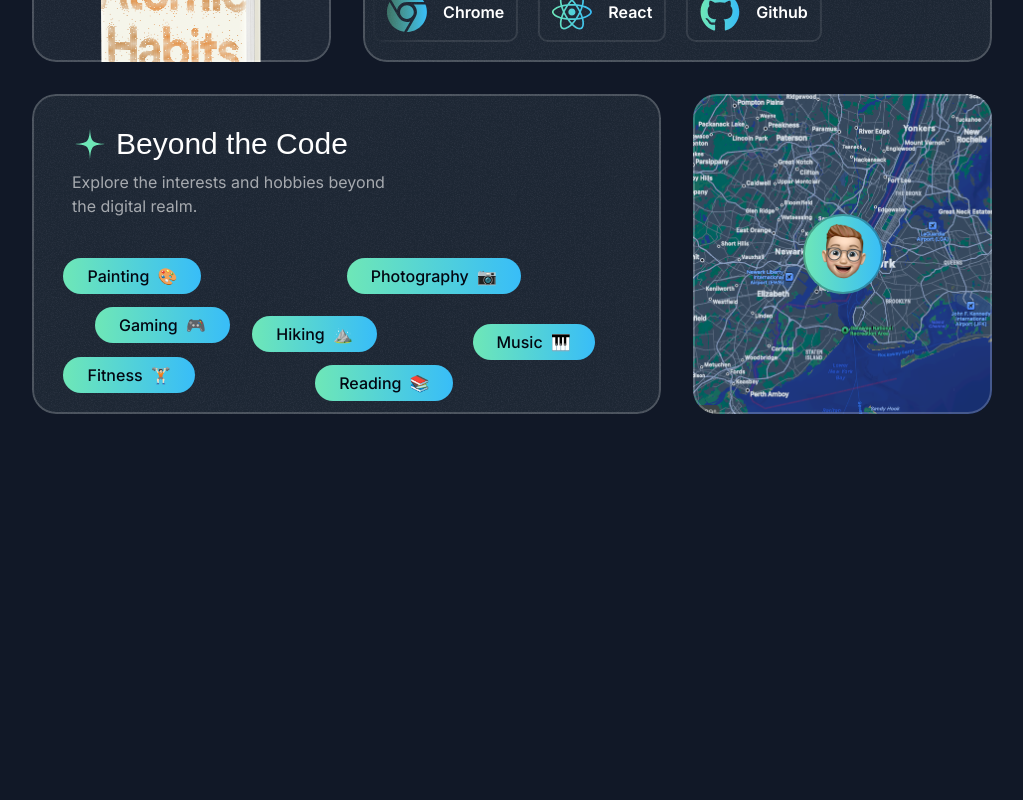
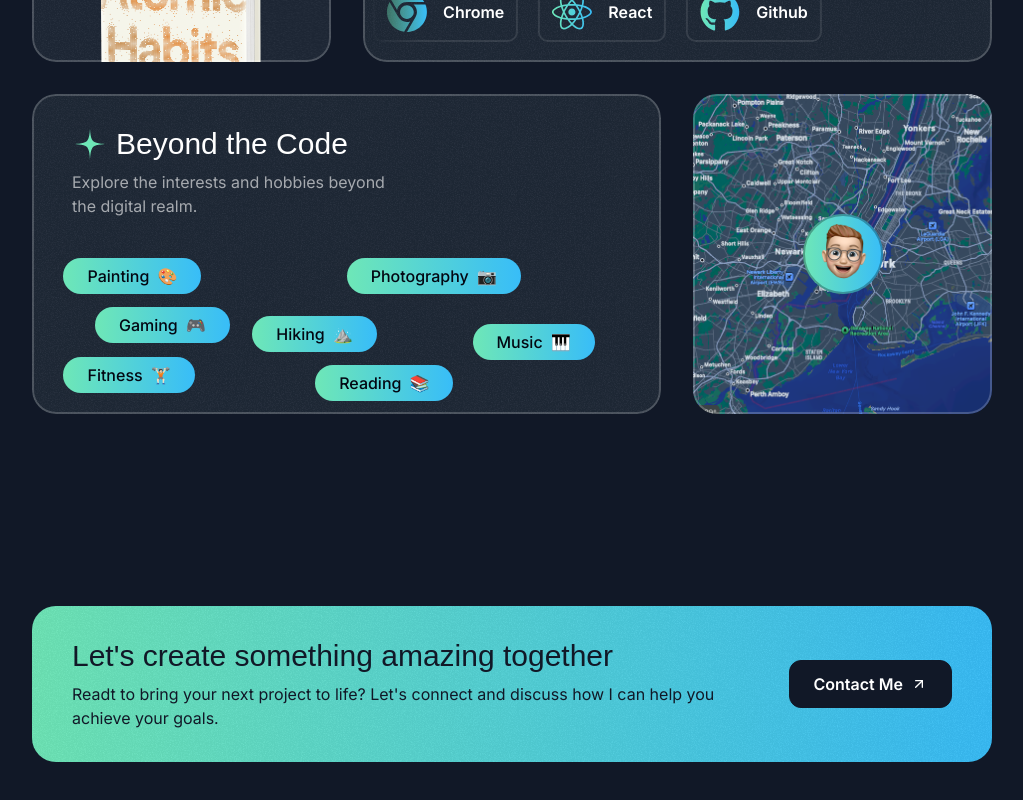
Before and after one commit to vikrantaroraa/vikrant-arora-portfolio-v2, a Next.js app: page / in a window 1280 px wide. Shown: the part 4482-5282 px from the top of the page, without its empty margins (128-1151 px from the left). Before the commit the page ends 5008 px from the top, so only its background shows below. Built offline with nearby package versions, Linux system fonts and the light colour scheme; a web font is replaced by a local one.

Commit message:
feat: created the Contacts section

```diff
--- a/src/app/page.tsx
+++ b/src/app/page.tsx
@@ -1,4 +1,5 @@
 import { AboutSection } from "@/sections/About";
+import { ContactSection } from "@/sections/Contact";
 import { Header } from "@/sections/Header";
 import { HeroSection } from "@/sections/HeroSection";
 import { ProjectsSection } from "@/sections/Projects";
@@ -46,6 +47,7 @@ export default function HomePage() {
       <TapeSection />
       <TestimonialsSection />
       <AboutSection />
+      <ContactSection />
     </div>
   );
 }
--- /dev/null
+++ b/src/sections/Contact.tsx
@@ -0,0 +1,34 @@
+import ArrowUpRightIcon from "@/assets/icons/arrow-up-right.svg";
+import grainImage from "@/assets/images/grain.jpg";
+
+export const ContactSection = () => {
+  return (
+    <div className="py-16 pt-12 lg:py-24 lg:pt-20">
+      <div className="container">
+        <div className="relative z-0 overflow-hidden rounded-3xl bg-gradient-to-r from-emerald-300 to-sky-400 px-10 py-8 text-center text-gray-900 md:text-left">
+          <div
+            className="absolute inset-0 -z-10 opacity-5"
+            style={{ backgroundImage: `url(${grainImage.src})` }}
+          ></div>
+          <div className="flex flex-col items-center gap-8 md:flex-row md:gap-16">
+            <div>
+              <h2 className="font-serif text-2xl md:text-3xl">
+                Let's create something amazing together
+              </h2>
+              <p className="mt-2 text-sm md:text-base">
+                Readt to bring your next project to life? Let's connect and
+                discuss how I can help you achieve your goals.
+              </p>
+            </div>
+            <div>
+              <button className="inline-flex h-12 w-max items-center gap-2 rounded-xl border border-gray-900 bg-gray-900 px-6 text-white">
+                <span className="font-semibold">Contact Me</span>
+                <ArrowUpRightIcon className="size-4" />
+              </button>
+            </div>
+          </div>
+        </div>
+      </div>
+    </div>
+  );
+};
```
